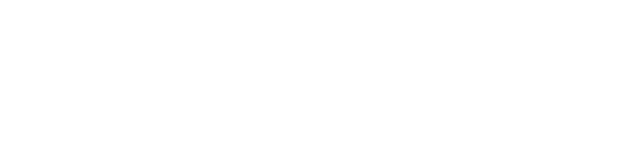
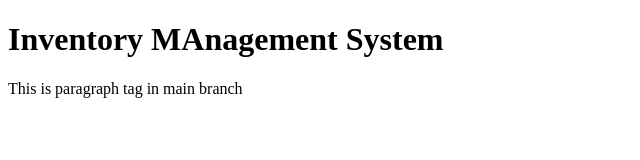
Before and after one commit to Rohitshah507/Roman-Reigns, a plain HTML site: page index.html in a window 1280 px wide. Shown: the whole page, without its empty margins (0-640 px from the left). Drawn offline with Linux system fonts and the light colour scheme.

Commit message:
Updated Index.html

```diff
--- a/index.html
+++ b/index.html
@@ -6,6 +6,7 @@
     <title>Document</title>
 </head>
 <body>
-
+    <h1> Inventory MAnagement System</h1>
+    <p> This is paragraph tag in main branch </p>
 </body>
 </html>
```
